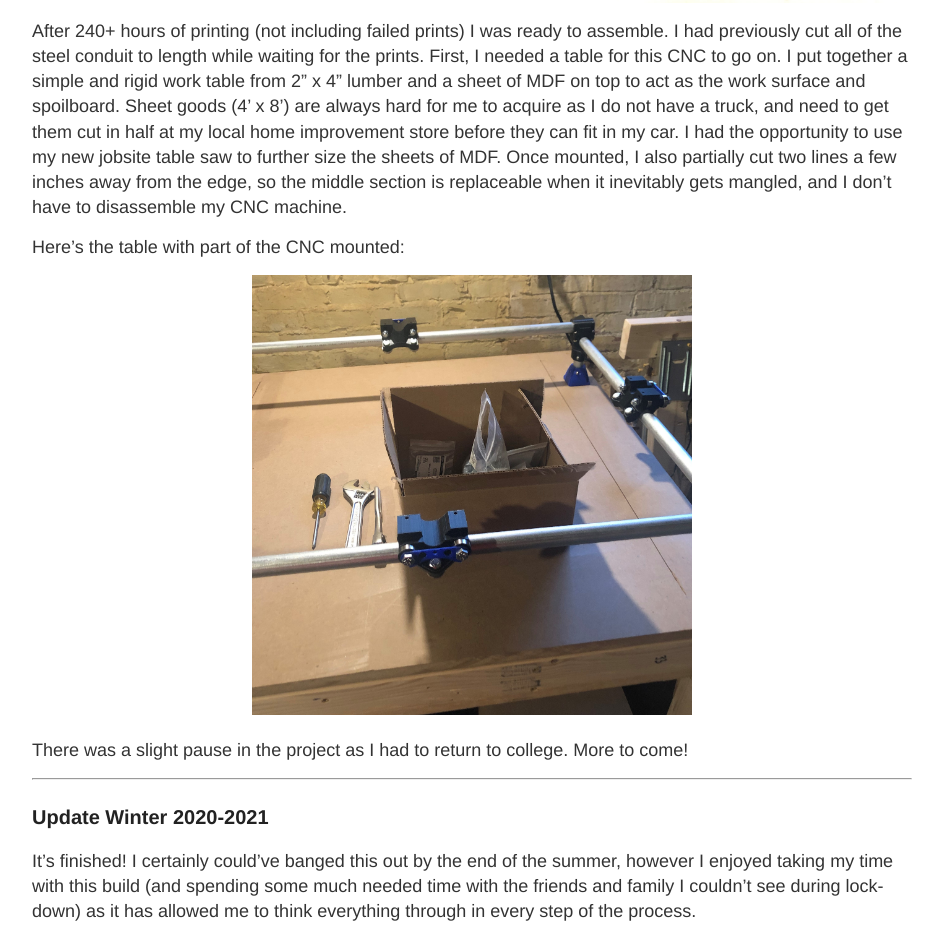
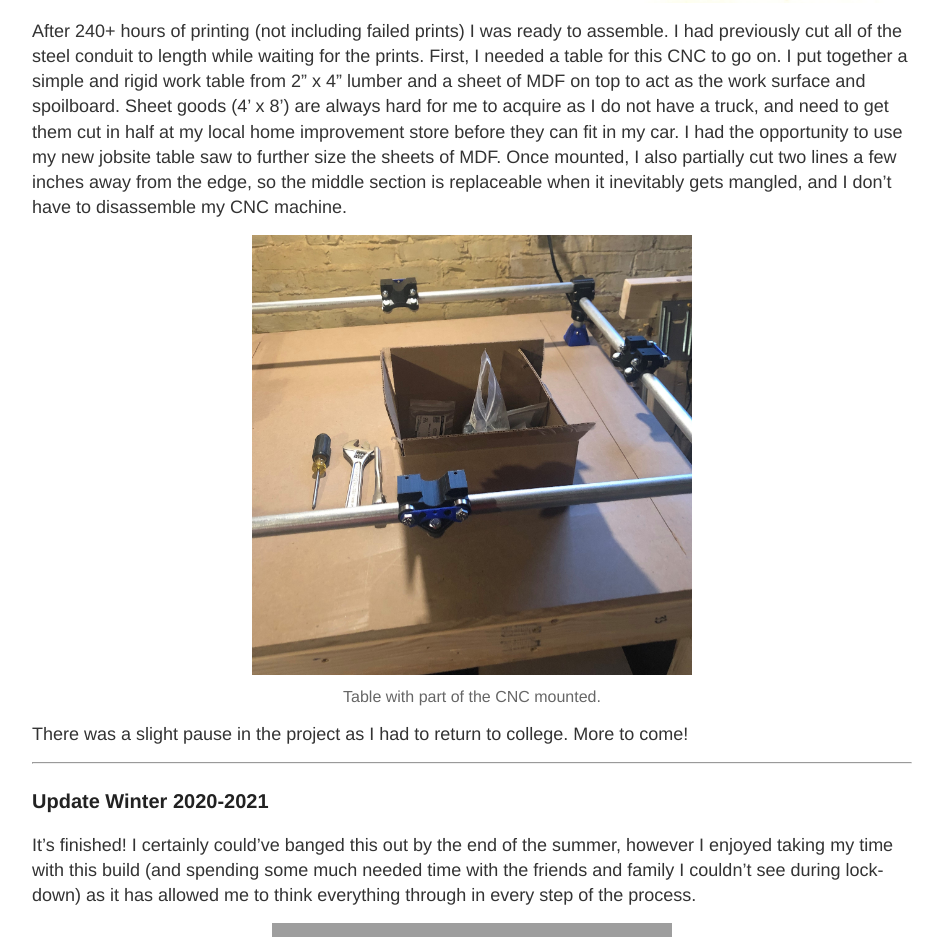
Before and after one commit to bshin100/bshin100.github.io, a Jekyll site: the page built from _posts/2020-10-4-CNC-Router-Table.md, in a window 1280 px wide. Shown: the part 1660-2597 px from the top of the page, without its empty margins (168-1111 px from the left). Built offline with Jekyll 4.4.1, drawn with Linux system fonts in a browser that asks for light colours; some of the changed text lies outside the part shown; grey boxes are pictures that could not be loaded.

Commit message:
Caption styling

```diff
--- /dev/null
+++ b/_includes/image.html
@@ -0,0 +1,17 @@
+<!-- _includes/image.html -->
+<div class="image-wrapper" >
+    {% if include.url %}
+    <a href="{{ include.url }}" title="{{ include.title }}" target="_blank">
+    {% endif %}
+    {% if include.width %}
+        <img src="{{ site.url }}/{{ include.img }}" alt="{{ include.title }}" width="{{ include.width }}"/>
+    {% else %}
+        <img src="{{ site.url }}/{{ include.img }}" alt="{{ include.title }}"/>
+    {% endif %}
+    {% if include.url %}
+    </a>
+    {% endif %}
+    {% if include.caption %}
+        <p class="image-caption">{{ include.caption }}</p>
+    {% endif %}
+</div>
--- a/_posts/2020-10-4-CNC-Router-Table.md
+++ b/_posts/2020-10-4-CNC-Router-Table.md
@@ -31,11 +31,9 @@ During these curves, I would notice my printer "stuttering" and moving extremely
 #### Assembly
 After 240+ hours of printing (not including failed prints) I was ready to assemble. I had previously cut all of the steel conduit to length while waiting for the prints. First, I needed a table for this CNC to go on. I put together a simple and rigid work table from 2" x 4" lumber and a sheet of MDF on top to act as the work surface and spoilboard. Sheet goods (4' x 8') are always hard for me to acquire as I do not have a truck, and need to get them cut in half at my local home improvement store before they can fit in my car. I had the opportunity to use my new jobsite table saw to further size the sheets of MDF. Once mounted, I also partially cut two lines a few inches away from the edge, so the middle section is replaceable when it inevitably gets mangled, and I don't have to disassemble my CNC machine.
 
-Here's the table with part of the CNC mounted:
-
-{:refdef: style="text-align: center;"}
-![CNC Partial](/images/MPCNC/cnc-partial.jpeg "Table with beginning assembly"){: style="width: 50%;"}
-{: refdef}
+{% include image.html img="/images/MPCNC/cnc-partial.jpeg" width="50%"
+    title="Table with beginning assembly"
+    caption="Table with part of the CNC mounted." %}
 
 There was a slight pause in the project as I had to return to college. More to come!
 
@@ -44,12 +42,15 @@ There was a slight pause in the project as I had to return to college. More to c
 ### Update Winter 2020-2021
 It's finished! I certainly could've banged this out by the end of the summer, however I enjoyed taking my time with this build (and spending some much needed time with the friends and family I couldn't see during lock-down) as it has allowed me to think everything through in every step of the process.
 
-| ![CNC Assembly](/images/MPCNC/cnc-more.jpeg "CNC almost assembled!") |
-|:--:|
-| *CNC almost assembled! Just need to mount the stepper motors, belts, pulleys, and wiring.* |
+{% include image.html img="/images/MPCNC/cnc-more.jpeg"
+    title="CNC almost assembled!"
+    caption="CNC almost assembled! Just need to mount the stepper motors, belts, pulleys, and wiring." %}
 
-![CNC Done](/images/MPCNC/cnc-wires.jpeg "CNC wiring, with tape measure trick")
-Some wire management, using a cheap tape measure to give some rigidity to the cable harness. For protection and a cleaner look, I wrapped all the wires in nylon cable sleeving. I also opted to use a different "spindle" than what was recommended from the plans - my Makita compact router is more powerful and has variable speed control, which makes my machine more robust.
+{% include image.html img="/images/MPCNC/cnc-wires.jpeg"
+    title="CNC wiring, with tape measure trick"
+    caption="Some wire management, using a cheap tape measure to give some rigidity to the cable harness." %}
+
+For protection and a cleaner look, I wrapped all the wires in nylon cable sleeving. I also opted to use a different "spindle" than what was recommended from the plans - my Makita compact router is more powerful and has variable speed control, which makes my machine more robust.
 
 #### Control
 The choice of firmware to run on the mainboard to control the CNC router was [Marlin](https://marlinfw.org/). While Marlin is not typically used for CNC machines (it's predominantly used for 3D printing), it has features that allow it to work, and I was familiar with it since it's the same firmware on my 3D printer. The other alternative was Grbl, which I may try in the future to see the features it has that Marlin does not. I pulled the latest bugfix version of Marlin from the official GitHub, and tweaked the configuration files. With my particular control board, the BTT SKR V1.4 Turbo, flashing firmware was as easy as compiling it onto a microSD card and then powering up the mainboard. An advantage of running Marlin on this machine is the versatility - it can support many different tools other than a router/spindle, such as lasers, 3D printing hardware, or a drag knife.
--- a/style.scss
+++ b/style.scss
@@ -111,9 +111,19 @@ img {
 }
 
 // Captions
-img + em {
-  font-style: italic;
-  font: 14px/1.2 $helvetica;
+//img + em {
+//  font-style: normal;
+//  font: 14px/1.2 $helvetica;
+//}
+
+.image-wrapper {
+    text-align: center;
+
+    .image-caption {
+        color: $gray;
+        font: 16px/1.2 $helvetica;
+        margin-top: 5px;
+    }
 }
 
 // Fixes images in popup boxes from Google Translate
```
Also changed, not shown: 1 other file.
